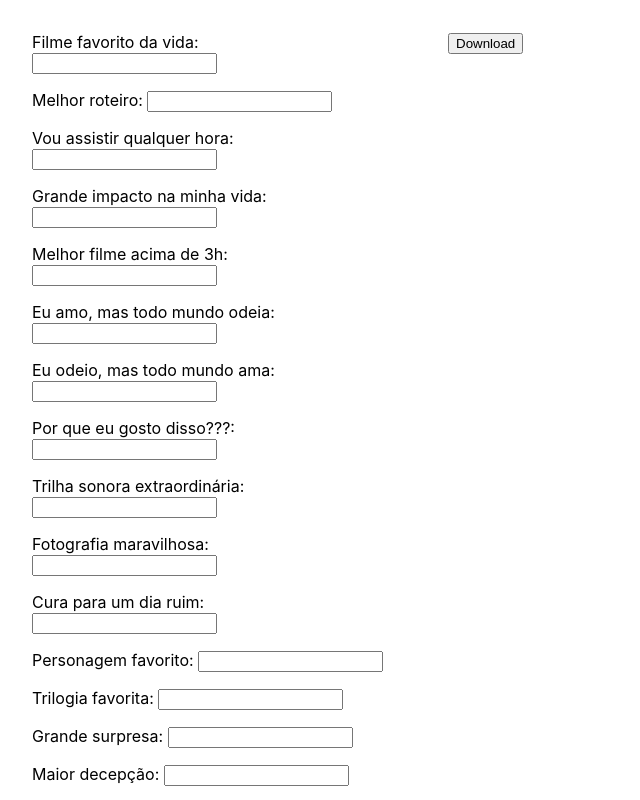
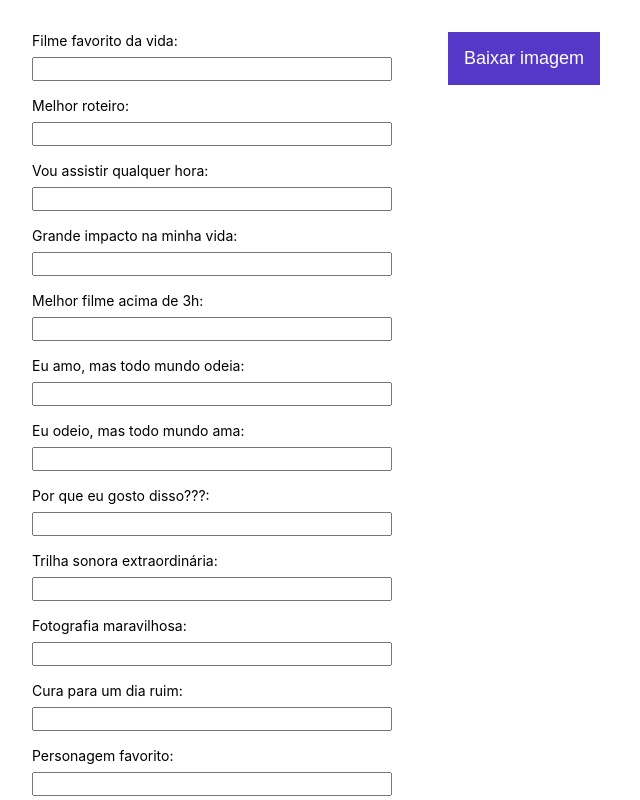
Before and after one commit to nascimento-cesar/movie-template, a React (Create React App) app: page / in a window 1280 px wide. Shown: the top 800 px of the page, without its empty margins (0-640 px from the left). Built offline with nearby package versions, Linux system fonts and the light colour scheme.

Commit message:
feat: melhorando o layout dos inputs e do botao de download

```diff
--- a/src/components/search-input/styles.jsx
+++ b/src/components/search-input/styles.jsx
@@ -6,12 +6,18 @@ export const Wrapper = styled.div`
 `;
 
 export const Label = styled.label`
+  display: block;
+  margin-bottom: 0.5rem;
+  font-size: 14px;
   &:after {
     content: ": ";
   }
 `;
 
-export const Input = styled.input``;
+export const Input = styled.input`
+  font-size: 16px;
+  width: 100%;
+`;
 
 export const Option = styled.div`
   cursor: pointer;
--- a/src/components/template/index.jsx
+++ b/src/components/template/index.jsx
@@ -1,11 +1,11 @@
 import Thumb from "../thumb";
-import { Content, Wrapper } from "./styles";
+import { Content, Wrapper, Button } from "./styles";
 import html2canvas from "html2canvas";
 
 function Template(props) {
   return (
     <Wrapper>
-      <button onClick={Download}>Download</button>
+      <Button onClick={Download}>Baixar imagem</Button>
       <Content id="template">{renderItems(props)}</Content>
     </Wrapper>
   );
--- a/src/components/template/styles.jsx
+++ b/src/components/template/styles.jsx
@@ -5,8 +5,19 @@ export const Wrapper = styled.div`
   box-size: border-box;
   min-width: 800px;
 `;
+
 export const Content = styled.div`
   background-color: #000;
   display: grid;
   grid-template-columns: repeat(5, 1fr);
 `;
+
+export const Button = styled.button`
+  cursor: pointer;
+  background-color: #5538c7;
+  padding: 1rem;
+  color: white;
+  border: 0;
+  font-size: 18px;
+  margin-bottom: 2rem;
+`;
```
